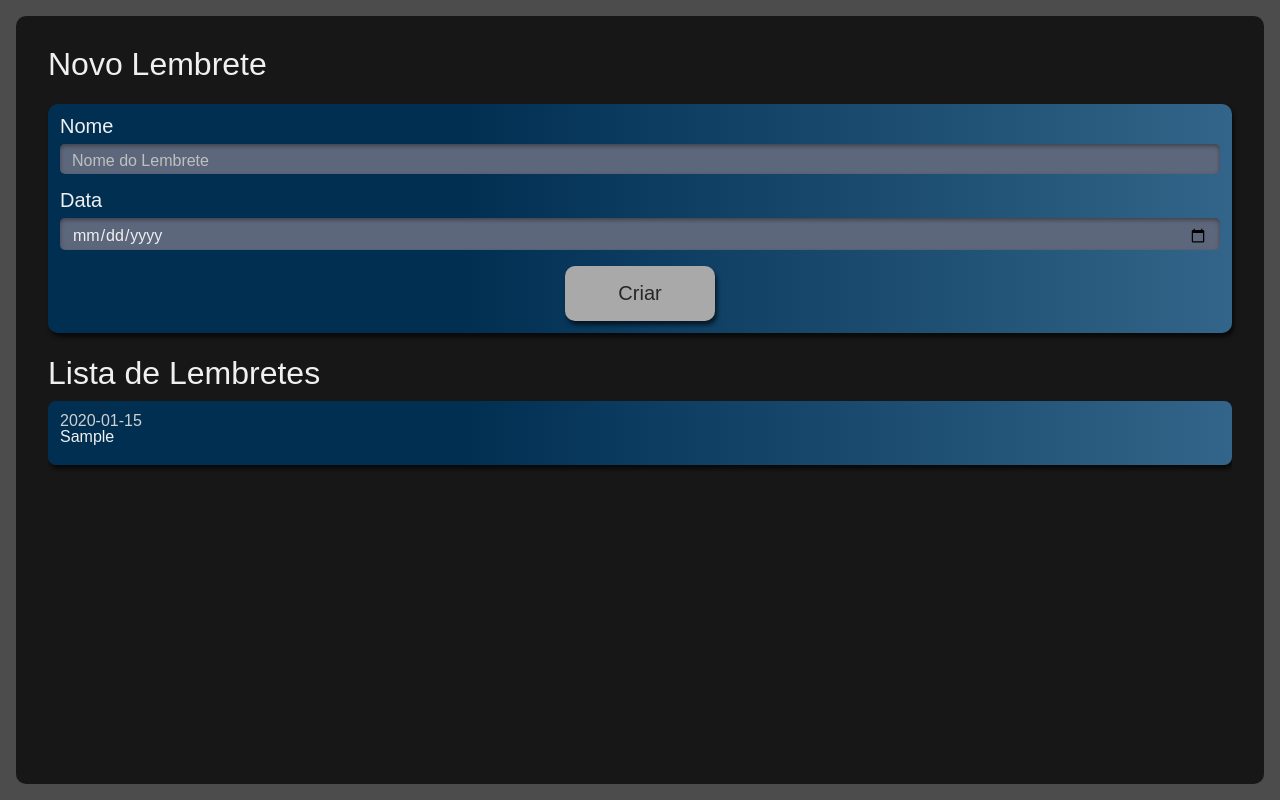
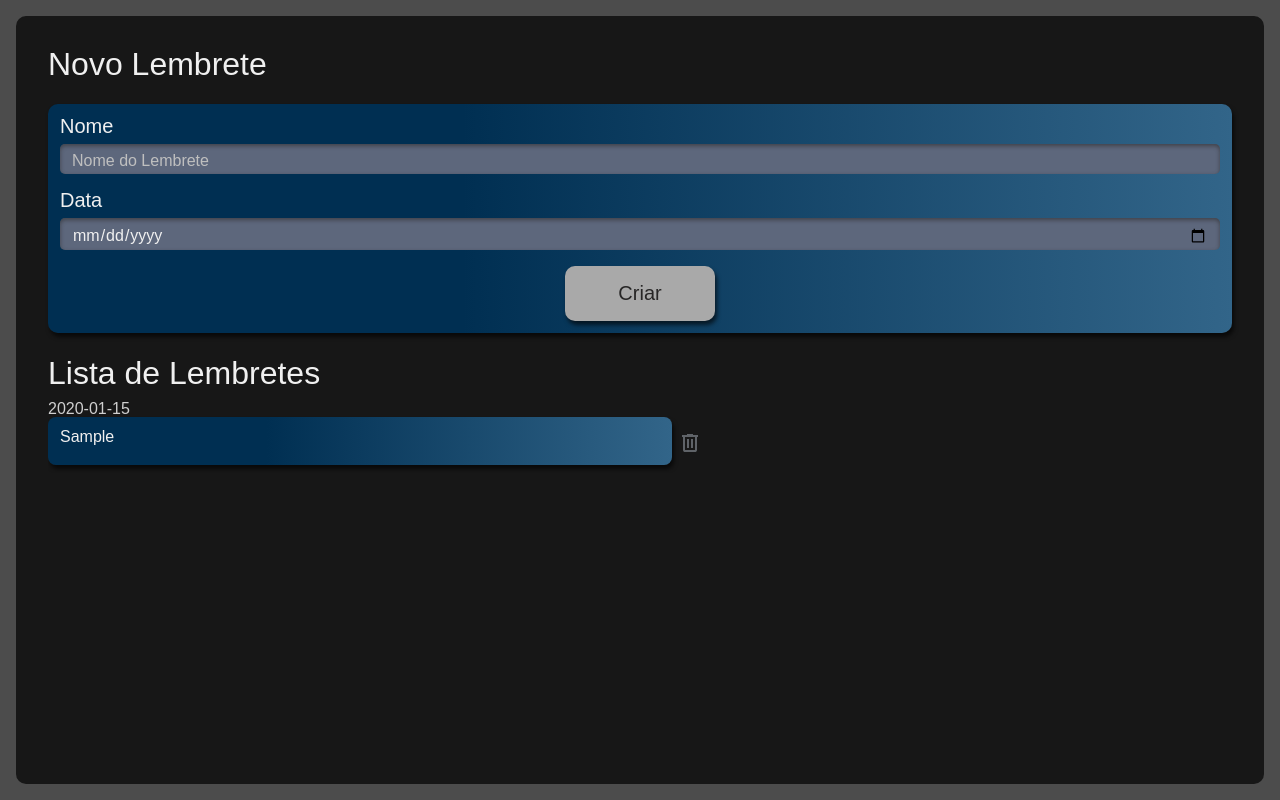
Before and after one commit to erikrocha98/Teste-Pratico-DTI, a React (Create React App) app: page / in a window 1280 px wide. Both pictures are taken after typing "Sample", "2020-01-15" into the empty fields and a click on the button "Criar". Built offline with nearby package versions, Linux system fonts and the light colour scheme.

Commit message:
feat: Adicionando botão de deletar lembretes e organizando os lembretes por data

```diff
--- a/package.json
+++ b/package.json
@@ -10,6 +10,7 @@
     "@types/node": "^16.18.108",
     "@types/react": "^18.3.5",
     "@types/react-dom": "^18.3.0",
+    "axios": "^1.7.7",
     "react": "^18.3.1",
     "react-dom": "^18.3.1",
     "react-scripts": "5.0.1",
--- /dev/null
+++ b/src/Components/DeleteButton/delete.tsx
@@ -0,0 +1,16 @@
+import styled from "styled-components"
+
+const Button= styled.button`
+    cursor: pointer;
+`
+
+export const DeleteButton = () => {
+    return(
+        <Button>
+
+            <svg xmlns="http://www.w3.org/2000/svg" height="24px" viewBox="0 -960 960 960" width="24px" fill="#5f6368"><path d="M280-120q-33 0-56.5-23.5T200-200v-520h-40v-80h200v-40h240v40h200v80h-40v520q0 33-23.5 56.5T680-120H280Zm400-600H280v520h400v-520ZM360-280h80v-360h-80v360Zm160 0h80v-360h-80v360ZM280-720v520-520Z"/></svg>
+
+        </Button>
+
+    )
+}
--- a/src/Components/Form/index.tsx
+++ b/src/Components/Form/index.tsx
@@ -64,6 +64,12 @@ function Form ({setLembretes}: FormProps) {
 
     }
 
+    const formatarData = (data: string): string => {
+      const [ano, mes, dia] = data.split('-');
+      return `${dia}/${mes}/${ano}`;
+    };
+
+
     return (
 
         <NovoLembrete onSubmit={adicionarLembrete}>
@@ -91,7 +97,7 @@ function Form ({setLembretes}: FormProps) {
               step="1"
               name="data"
               value= {data}
-              onChange={evento => {setData(evento.target.value)}}
+              onChange={evento=> setData(evento.target.value)}
               id="data"
               required
             />
--- a/src/Components/List/Item/index.tsx
+++ b/src/Components/List/Item/index.tsx
@@ -8,20 +8,17 @@ const ItemLista= styled.li`
     margin-bottom: 8px;
     position: relative;
     cursor: pointer;
+    width: 600px;
 
-`
-const ItemData = styled.span`
-    color: #D0D0D0;
 `
 const ItemLembrete=styled.h3`
     margin-bottom: 8px;
     word-break: break-all;
 
 `
-export default function Item (props: {lembrete: string, data: string}){
+export default function Item (props: {lembrete: string}){
     return(
         <ItemLista>
-            <ItemData>{props.data}</ItemData>
             <ItemLembrete>{props.lembrete}</ItemLembrete>
         </ItemLista>
     )
--- a/src/Components/List/index.tsx
+++ b/src/Components/List/index.tsx
@@ -1,4 +1,5 @@
 import { Lembrete } from "../../types/lembretes"
+import { DeleteButton } from "../DeleteButton/delete"
 import Item from "./Item"
 import styled from "styled-components"
 
@@ -18,23 +19,51 @@ const ListaContainer=styled.ul`
       scrollbar-width: thin;
 
 `
+const ItemData = styled.h3`
+    color: #D0D0D0;
+`
+
+function agruparPorData(lembretes: Lembrete[]): { [data: string]: Lembrete[] } {
+  return lembretes.reduce((agrupado, lembrete) => {
+    const { data } = lembrete;
+
+    if (!agrupado[data]) {
+      agrupado[data] = [];
+    }
+
+    agrupado[data].push(lembrete);
+
+    return agrupado;
+  }, {} as { [data: string]: Lembrete[] });
+}
 
 function Lista({lembretes}:{lembretes: Lembrete[]}){
 
+
+  const lembretesAgrupados = agruparPorData(lembretes);
+
+
     return (
-        <ListaTarefas>
-          <Titulo> Lista de Lembretes </Titulo>
+      <ListaTarefas>
+      <Titulo>Lista de Lembretes</Titulo>
 
-          <ListaContainer>
-            {lembretes.map((item, index) => (
-              <Item
-                key={index}
-                data={item.data}
-                lembrete={item.lembrete}
-              />
-            ))}
-          </ListaContainer>
-        </ListaTarefas>
+      <ListaContainer>
+        {Object.keys(lembretesAgrupados).map((data) => (
+          <div key={data}>
+            <ItemData>{data}</ItemData>
+            <ul>
+              {lembretesAgrupados[data].map((item, index) => (
+                <div style={{ display: 'flex', alignItems:'center', width:'100%'}}>
+                  <Item key={index} lembrete={item.lembrete} />
+                  <DeleteButton/>
+                </div>
+
+              ))}
+            </ul>
+          </div>
+        ))}
+      </ListaContainer>
+    </ListaTarefas>
       )
 }
 
```
Also changed, not shown: 1 other file (tests, documents, lock files or other folders).
